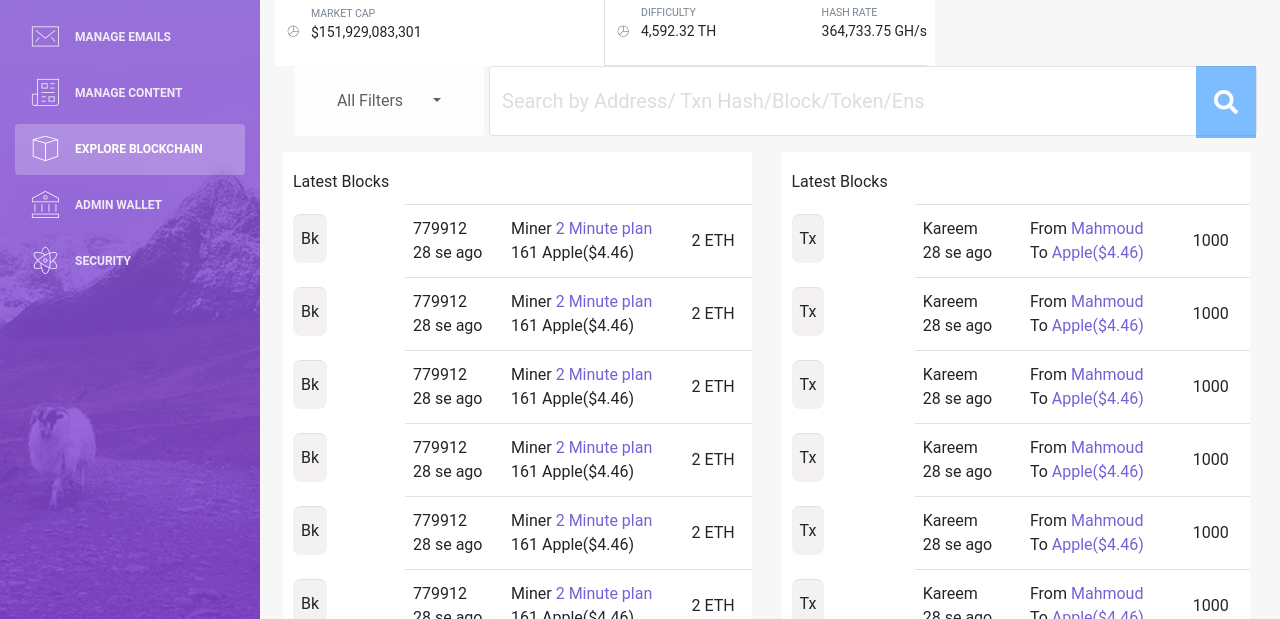
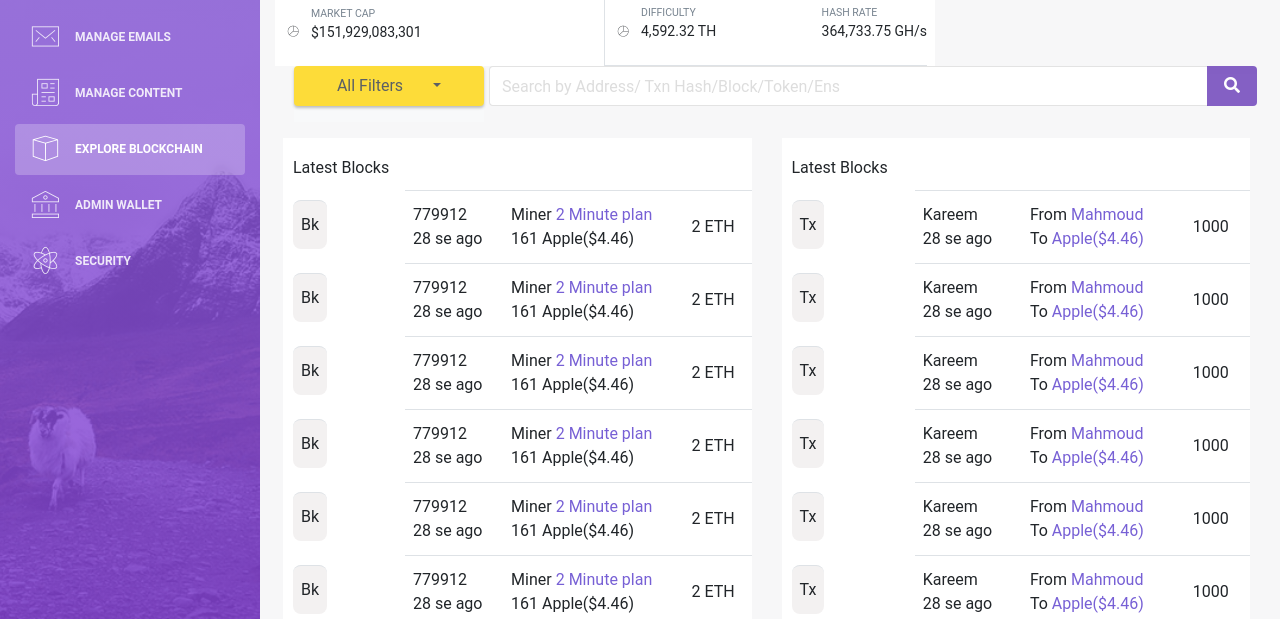
Before and after one commit to kareemarafa/devent, a React app: page /admin/explore-blockchain in a window 1280 px wide. Shown: the part 181-800 px from the top of the page. Built offline with nearby package versions, Linux system fonts and the light colour scheme.

Commit message:
search in explore blockchain component UI enhancement

```diff
--- a/src/assets/css/style.css
+++ b/src/assets/css/style.css
@@ -17,7 +17,8 @@
 .color-light-grey {
     color: #888888
 }
-.max{
+
+.max {
     background-color: #7760D5;
 }
 
@@ -131,12 +132,6 @@
     height: 3px;
     position: absolute;
     transform-origin: left bottom;
-}
-
-.btn-light {
-    background-color: #fff !important;
-    border: none !important;
-    padding: 20px;
 }
 
 .search {
@@ -274,39 +269,40 @@
 .warning-solid-button {
     padding: 5px 10px;
 }
-.balance-sheet{
+
+.balance-sheet {
     font-size: 12px;
     padding: 9px;
     margin-top: -27px;
 }
-.header-transactions{
+
+.header-transactions {
     display: flex;
     flex-direction: column;
     line-height: 2;
 }
-.dropdown-menu{
+
+.dropdown-menu {
     display: contents;
 }
-.dropdown-button{
+
+.dropdown-button {
     background-color: #fff;
     width: 190px;
 }
-.dropdown-toggle::after{
+
+.dropdown-toggle::after {
     margin-left: 30px
 }
-.search-filters{
+
+.search-filters {
     position: relative;
 }
-.fa-search{
-    position: absolute;
-    right: 6px;
-    top: 0;
-    line-height: 3;
-    font-size: 24px;
-    background: #007eff82;
-    width: 60px;
-    text-align: center;
+
+.search-button {
+    background: #673ab7;
     color: #fff;
+    border: none;
 }
 
 .alert button.close {
@@ -318,7 +314,7 @@
 }
 
 .text-success, .text-success:hover {
-    color: #27ae60!important;
+    color: #27ae60 !important;
 }
 
 .alert-success {
@@ -344,12 +340,12 @@
 }
 
 .border-bottom {
-    border-bottom: 1px solid rgba(0,0,0,0.2);
+    border-bottom: 1px solid rgba(0, 0, 0, 0.2);
 }
 
 .border-right {
     padding-right: 15px;
-    border-right: 1px solid rgba(0,0,0,0.2);
+    border-right: 1px solid rgba(0, 0, 0, 0.2);
 }
 
 .small-font-size {
@@ -363,6 +359,7 @@
 .height-half {
     height: 70px;
 }
+
 .height-full {
     height: 140px;
 }
@@ -374,3 +371,15 @@
 .text-uppercase {
     text-transform: uppercase;
 }
+
+.dropdown-button.filter, .dropdown-button.filter.btn-primary {
+    height: 40px;
+    background: #ffd60a;
+    box-shadow: 0 2px 3px rgba(0, 0, 0, 0.3);
+}
+
+.dropdown-button.filter:focus, .dropdown-button.filter:hover,
+.btn-primary:not(:disabled):not(.disabled).active, .btn-primary:not(:disabled):not(.disabled):active, .show>.btn-primary.dropdown-toggle {
+    background: #f6cd00;
+    color: #333;
+}
--- a/src/views/ExploreBlockchain.js
+++ b/src/views/ExploreBlockchain.js
@@ -6,7 +6,7 @@ import {
     Form,
     Container,
     Row,
-    Col,
+    Col, InputGroup, FormControl, Button,
 } from "react-bootstrap";
 import Table from 'react-bootstrap/Table'
 import '../assets/css/style.css';
@@ -20,7 +20,8 @@ function ExploreBlockchain() {
                         <Row>
                             <Col xl={4} lg={4} md={12} sm={12} xs={12} className="p-0 m-0">
                                 <div className="light-background">
-                                    <div className="height-half border-right d-flex flex-row align-items-center border-bottom">
+                                    <div
+                                        className="height-half border-right d-flex flex-row align-items-center border-bottom">
                                         <div className="main-icon mx-2">
                                             <i className="nc-icon nc-chart-pie-35"/>
                                         </div>
@@ -51,9 +52,11 @@ function ExploreBlockchain() {
                                             <p>994.54 M <span className="blue-grey-color">(16.8 TPS)</span></p>
                                         </div>
                                     </div>
-                                    <div className="w-50 d-flex flex-row align-items-center justify-content-end mr-2 border-bottom">
+                                    <div
+                                        className="w-50 d-flex flex-row align-items-center justify-content-end mr-2 border-bottom">
                                         <div className="margin-top-2 first-table">
-                                            <small className="muted text-uppercase blue-grey-color">Med Gas Price</small>
+                                            <small className="muted text-uppercase blue-grey-color">Med Gas
+                                                Price</small>
                                             <p>161 Gwei <span className="blue-grey-color">($4.49)</span></p>
                                         </div>
                                     </div>
@@ -68,7 +71,8 @@ function ExploreBlockchain() {
                                             <p>4,592.32 TH</p>
                                         </div>
                                     </div>
-                                    <div className="w-50 d-flex flex-row align-items-center justify-content-end mr-2 border-bottom">
+                                    <div
+                                        className="w-50 d-flex flex-row align-items-center justify-content-end mr-2 border-bottom">
                                         <div className="margin-top-2 first-table">
                                             <small className="muted text-uppercase blue-grey-color">Hash Rate</small>
                                             <p>364,733.75 GH/s</p>
@@ -81,9 +85,12 @@ function ExploreBlockchain() {
                                     <Card.Body>
                                         <Row className="custom-chart">
                                             <ChartistGraph
-                                                data={{labels: ['Jan 17', 'Jan 24', 'Jan 31', 'Jan 17', 'Jan 24', 'Jan 31'], series: [
-                                                    [500, 200, 1200, 1300, 1000, 1400]
-                                                    ]}}
+                                                data={{
+                                                    labels: ['Jan 17', 'Jan 24', 'Jan 31', 'Jan 17', 'Jan 24', 'Jan 31'],
+                                                    series: [
+                                                        [500, 200, 1200, 1300, 1000, 1400]
+                                                    ]
+                                                }}
                                                 type="Line"
                                                 options={{fullWidth: true, height: "120px", low: 0, showArea: false}}
                                             />
@@ -99,14 +106,23 @@ function ExploreBlockchain() {
                                 <Form.Row>
                                     <Dropdown className="d-flex bg-light">
                                         <Dropdown.Toggle
-                                            className="dropdown-button border-0  text-dark p-3 btn btn-light">
+                                            className="dropdown-button filter border-0 text-dark btn">
                                             All Filters
                                         </Dropdown.Toggle>
                                     </Dropdown>
                                     <Col className="search-filters">
-                                        <Form.Control className="input-search " size="lg" type="text"
-                                                      placeholder="Search by Address/ Txn Hash/Block/Token/Ens"/>
-                                        <i class="fas fa-search"></i>
+                                        <InputGroup className="mb-3">
+                                            <FormControl
+                                                placeholder="Search by Address/ Txn Hash/Block/Token/Ens"
+                                                aria-label="Search by Address/ Txn Hash/Block/Token/Ens"
+                                                aria-describedby="basic-addon2"
+                                            />
+                                            <InputGroup.Append>
+                                                <Button variant="primary" className="search-button">
+                                                    <i className="fas fa-search" />
+                                                </Button>
+                                            </InputGroup.Append>
+                                        </InputGroup>
                                     </Col>
                                 </Form.Row>
                             </Form.Group>
```
